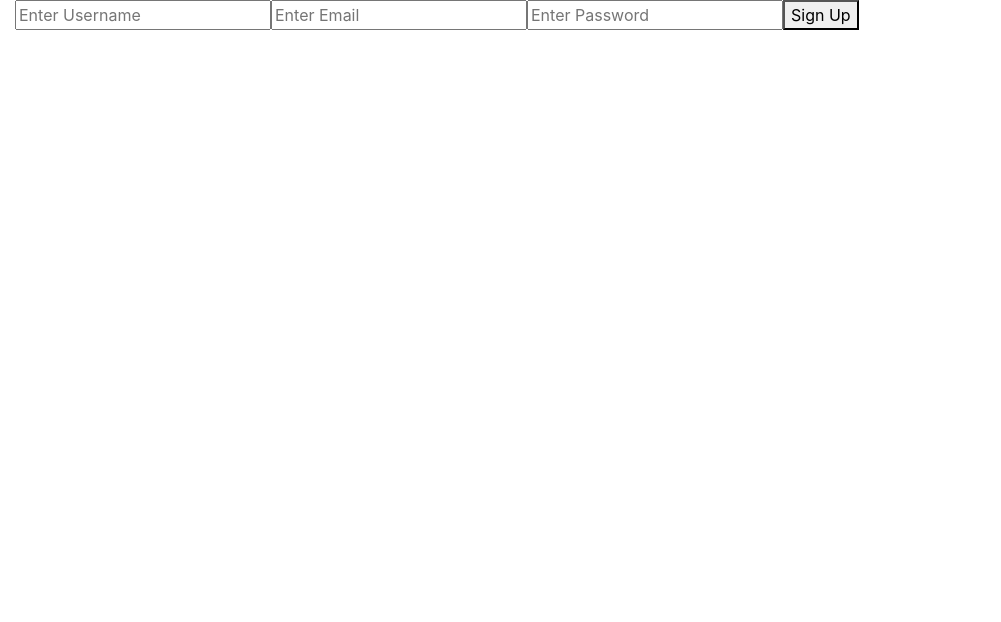
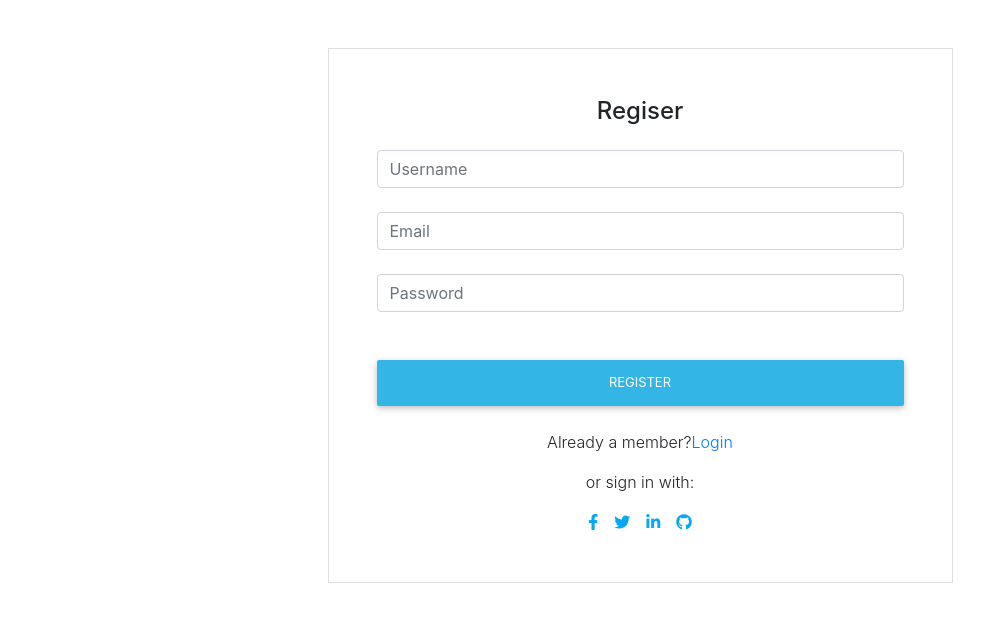
Before and after one commit to use-my-tech-6-24/useMyTech-FE-Ezekiel, a React (Create React App) app: page /register in a window 1280 px wide. Shown: the top 622 px of the page, without its empty margins (0-1001 px from the left). Built offline with nearby package versions, Linux system fonts and the light colour scheme.

Commit message:
styled register and login component

```diff
--- a/src/App.js
+++ b/src/App.js
@@ -15,11 +15,8 @@ import { setCurrentUser, signOut } from "./actions/auth";
 import "react-toastify/dist/ReactToastify.min.css";
 import "./App.css";
 
-
 if (localStorage.token) {
   const { token } = localStorage;
-  // Set Auth TOken
-  // setAuthToken(token);
 
   // Decode token
   const decodedToken = decodeToken(token);
@@ -29,6 +26,7 @@ if (localStorage.token) {
 
   // Check expired token
   const currentTime = Date.now() / 1000;
+
   if (decodedToken.exp < currentTime) {
     // Logout user
     store.dispatch(signOut());
--- a/src/actions/auth.js
+++ b/src/actions/auth.js
@@ -1,6 +1,8 @@
 import axios from "axios";
+import { toast } from "react-toastify";
 import { REGISTER_USER, SET_CURRENT_USER, SIGN_OUT_USER } from "./types";
 
+import { setError, resetError } from "./error";
 import { decodeToken } from "../utils/utils";
 
 export const registerUser = payload => dispatch => {
@@ -9,8 +11,14 @@ export const registerUser = payload => dispatch => {
       "https://cors-anywhere.herokuapp.com/https://usemytechstuffbe.herokuapp.com/api/auth/register",
       payload
     )
-    .then(res => dispatch({ type: REGISTER_USER }))
-    .catch(err => console.log(err));
+    .then(() => {
+      dispatch(resetError());
+      dispatch({ type: REGISTER_USER });
+    })
+    .catch(() => {
+      dispatch(setError("Kindly provide valid details for registration"));
+      dispatch(resetError());
+    });
 };
 
 export const loginUser = payload => dispatch => {
@@ -20,14 +28,16 @@ export const loginUser = payload => dispatch => {
       payload
     )
     .then(res => {
-    //   console.log(res.data);
       localStorage.setItem("token", res.data.token);
       const decodedToken = decodeToken(res.data.token);
 
-      //   console.log(decodeToken(res.data.token))
-        dispatch({ type: SET_CURRENT_USER, payload: decodedToken });
+      dispatch(resetError());
+      dispatch({ type: SET_CURRENT_USER, payload: decodedToken });
     })
-    .catch(err => console.log(err));
+    .catch(() => {
+      dispatch(setError("Invalid Login Credentials"));
+      dispatch(resetError());
+    });
 };
 
 export const setCurrentUser = payload => {
@@ -37,12 +47,11 @@ export const setCurrentUser = payload => {
   };
 };
 
+export const signOut = () => {
+  localStorage.removeItem("token");
+  toast.success("Signed Out Successfully");
 
-export const signOut = () => {
-    localStorage.removeItem('token');
-
-    return {
-        type: SIGN_OUT_USER
-    }
-
-}
+  return {
+    type: SIGN_OUT_USER
+  };
+};
--- /dev/null
+++ b/src/actions/error.js
@@ -0,0 +1,14 @@
+import { SET_ERRORS, RESET_ERRORS } from "./types";
+
+export const setError = payload => {
+  return {
+    type: SET_ERRORS,
+    payload
+  };
+};
+
+export const resetError = () => {
+  return {
+    type: RESET_ERRORS
+  };
+};
--- a/src/actions/types.js
+++ b/src/actions/types.js
@@ -3,3 +3,6 @@ export const LOGIN_USER = "LOGIN_USER";
 export const REGISTER_USER = "REGISTER_USER";
 export const SET_CURRENT_USER = "SET_CURRENT_USER";
 export const SIGN_OUT_USER = "SIGN_OUT_USER";
+export const SET_ERRORS = 'SET_ERRORS';
+export const RESET_ERRORS = 'RESET_ERRORS';
+export const SET_LOADING = 'SET_LOADING';
--- a/src/components/Auth/Login.jsx
+++ b/src/components/Auth/Login.jsx
@@ -1,12 +1,14 @@
 import React from "react";
 import { connect } from "react-redux";
 import { toast } from "react-toastify";
-
+import { Link } from "react-router-dom";
 import { loginUser } from "../../actions/auth";
 
 function Login(props) {
   const username = React.createRef();
   const password = React.createRef();
+  const { error } = props;
+  const { isSignedIn } = props.auth;
 
   const handleLogin = e => {
     e.preventDefault();
@@ -16,31 +18,73 @@ function Login(props) {
       password: password.current.value
     };
 
-    console.log(payload);
     props.loginUser(payload);
-    // toast.success("Registration Succesfull, Kindly Login");
   };
 
-  if (props.auth.isSignedIn) {
+  if (isSignedIn) {
     props.history.push("/");
   }
 
+  if (error) {
+    toast.error(error);
+  }
+
   return (
-    <form onSubmit={handleLogin}>
-      <input type="text" placeholder="Enter Username" ref={username} required />
+    <div className="mt-5">
+      <form
+        className="text-center border border-light p-5 w-50 text-center m-auto"
+        onSubmit={handleLogin}
+      >
+        <p className="h4 mb-4">Sign in</p>
+        <input
+          type="text"
+          ref={username}
+          required
+          className="form-control mb-4"
+          placeholder="Username"
+        />
+
         <input
           type="password"
-        placeholder="Enter Password"
           ref={password}
           required
+          className="form-control mb-4"
+          placeholder="Password"
         />
-      <button>Sign Up</button>
+
+        <div className="d-flex justify-content-around">
+        </div>
+
+        <button className="btn btn-info btn-block my-4" type="submit">
+          Sign in
+        </button>
+
+        <p>
+          Not a member?
+          <Link to="/register">Register</Link>
+        </p>
+
+        <p>or sign in with:</p>
+        <a href="##" className="light-blue-text mx-2">
+          <i className="fab fa-facebook-f" />
+        </a>
+        <a href="##" className="light-blue-text mx-2">
+          <i className="fab fa-twitter" />
+        </a>
+        <a href="##" className="light-blue-text mx-2">
+          <i className="fab fa-linkedin-in" />
+        </a>
+        <a href="##" className="light-blue-text mx-2">
+          <i className="fab fa-github" />
+        </a>
       </form>
+    </div>
   );
 }
 
 const mapStateToProps = state => ({
-  auth: state.auth
+  auth: state.auth,
+  error: state.error.error
 });
 
 export default connect(
--- a/src/components/Auth/Register.jsx
+++ b/src/components/Auth/Register.jsx
@@ -1,7 +1,7 @@
 import React from "react";
 import { connect } from "react-redux";
 import { toast } from "react-toastify";
-
+import { Link } from "react-router-dom";
 import { registerUser } from "../../actions/auth";
 
 function Register(props) {
@@ -9,6 +9,8 @@ function Register(props) {
   const email = React.createRef();
   const password = React.createRef();
 
+  const { error } = props;
+  const { isSignedIn, isRegistered } = props.auth;
   const handleRegister = e => {
     e.preventDefault();
 
@@ -18,36 +20,85 @@ function Register(props) {
       password: password.current.value
     };
 
-    console.log(payload);
     props.registerUser(payload);
-    toast.success("Registration Succesfull, Kindly Login");
   };
 
-  if (props.auth.isSignedIn) {
+  if (isSignedIn) {
     props.history.push("/");
   }
 
-  if (props.auth.isRegistered) {
+  if (isRegistered) {
+    toast.success("Registration Succesfull, Kindly Login");
     props.history.push("/login");
   }
 
+  if (error) {
+    toast.error(error);
+  }
+
   return (
-    <form onSubmit={handleRegister}>
-      <input type="text" placeholder="Enter Username" ref={username} required />
-      <input type="email" placeholder="Enter Email" ref={email} required />
+    <div className="mt-5">
+      <form
+        className="text-center border border-light p-5 w-50 text-center m-auto"
+        onSubmit={handleRegister}
+      >
+        <p className="h4 mb-4">Regiser</p>
+        <input
+          type="text"
+          ref={username}
+          required
+          className="form-control mb-4"
+          placeholder="Username"
+        />
+
+        <input
+          type="email"
+          ref={email}
+          required
+          className="form-control mb-4"
+          placeholder="Email"
+        />
+
         <input
           type="password"
-        placeholder="Enter Password"
           ref={password}
           required
+          className="form-control mb-4"
+          placeholder="Password"
         />
-      <button>Sign Up</button>
+
+        <div className="d-flex justify-content-around" />
+
+        <button className="btn btn-info btn-block my-4" type="submit">
+          Register
+        </button>
+
+        <p>
+          Already a member?
+          <Link to="/login">Login</Link>
+        </p>
+
+        <p>or sign in with:</p>
+        <a href="##" className="light-blue-text mx-2">
+          <i className="fab fa-facebook-f" />
+        </a>
+        <a href="##" className="light-blue-text mx-2">
+          <i className="fab fa-twitter" />
+        </a>
+        <a href="##" className="light-blue-text mx-2">
+          <i className="fab fa-linkedin-in" />
+        </a>
+        <a href="##" className="light-blue-text mx-2">
+          <i className="fab fa-github" />
+        </a>
       </form>
+    </div>
   );
 }
 
 const mapStateToProps = state => ({
-  auth: state.auth
+  auth: state.auth,
+  error: state.error.error
 });
 
 export default connect(
--- a/src/components/Common/Navbar.jsx
+++ b/src/components/Common/Navbar.jsx
@@ -1,5 +1,8 @@
 import React from "react";
 import { connect } from "react-redux";
+// import {Link} from 'react-router-dom'
+
+import { signOut } from "../../actions/auth";
 
 function Navbar(props) {
   const { isSignedIn } = props.auth;
@@ -62,7 +65,13 @@ function Navbar(props) {
                 <a className="dropdown-item" href="#4">
                   My account
                 </a>
-                <a className="dropdown-item" href="#4">
+                <a
+                  className="dropdown-item"
+                  href="#4"
+                  onClick={() => {
+                    props.signOut();
+                  }}
+                >
                   Log out
                 </a>
               </div>
@@ -79,4 +88,7 @@ function Navbar(props) {
 const mapStateToProps = state => ({
   auth: state.auth
 });
-export default connect(mapStateToProps)(Navbar);
+export default connect(
+  mapStateToProps,
+  { signOut }
+)(Navbar);
--- /dev/null
+++ b/src/reducers/error.js
@@ -0,0 +1,24 @@
+import { SET_ERRORS, RESET_ERRORS } from "../actions/types";
+
+const INITIAL_STATE = {
+  error: ""
+};
+
+export default (state = INITIAL_STATE, action) => {
+  switch (action.type) {
+    case SET_ERRORS:
+      return {
+        ...state,
+        error: action.payload
+      };
+
+    case RESET_ERRORS:
+      return {
+        ...state,
+        error: ""
+      };
+
+    default:
+      return state;
+  }
+};
--- a/src/reducers/index.js
+++ b/src/reducers/index.js
@@ -1,8 +1,12 @@
 import { combineReducers } from "redux";
 import tech from "./tech";
 import auth from "./auth";
+import error from "./error";
+import loading from "./loading";
 
 export default combineReducers({
   tech,
-  auth
+  auth,
+  error,
+  loading
 });
--- /dev/null
+++ b/src/reducers/loading.js
@@ -0,0 +1,18 @@
+import { SET_LOADING } from "../actions/types";
+
+const INITIAL_STATE = {
+  loading: false
+};
+
+export default (state = INITIAL_STATE, action) => {
+  switch (action.type) {
+    case SET_LOADING:
+      return {
+        ...state,
+        loading: !state.loading
+      };
+
+    default:
+      return state;
+  }
+};
```
Also changed, not shown: src/actions/loading.js (added, +7 -0 lines). Lines whose indentation alone changed are shown as unchanged.
